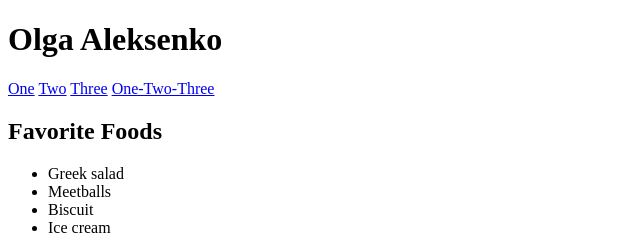
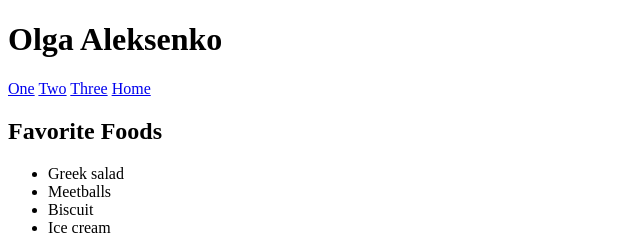
Before and after one commit to OlgaTat/OlgaTat.github.io, a plain HTML site: page index.html in a window 1280 px wide. Shown: the top 240 px of the page, 0-640 px from the left. Drawn offline with Linux system fonts and the light colour scheme.

Commit message:
Add files via upload

```diff
--- a/index.html
+++ b/index.html
@@ -11,8 +11,8 @@
 		<a href="one.html">One</a>
 		<a href="two.html">Two</a>
 		<a href="three.html">Three</a>
-		<a href="one-two-three.html">One-Two-Three</a>
-		</nav>
+		<a href="index.html">Home</a>
+	</nav>
 	</header>
 	<h2>Favorite Foods</h2>
 	<ul>
```
